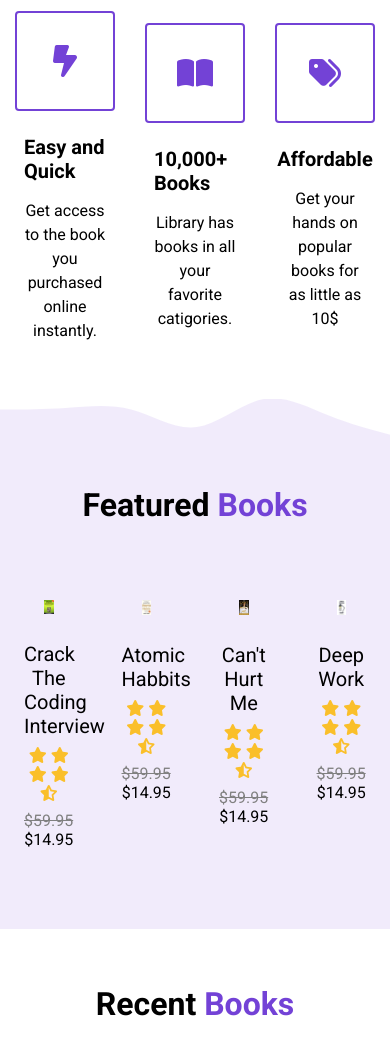
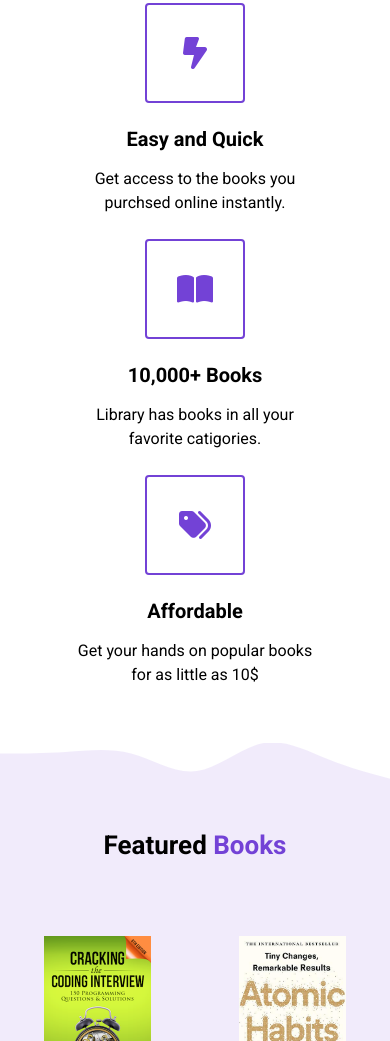
Before and after one commit to iiRazorTech/Full-Library, a plain HTML site: page index.html in a window 390 px wide. Shown: the part 959-2000 px from the top of the page. Drawn offline with Linux system fonts and the light colour scheme.

Commit message:
updated library

```diff
--- a/index.html
+++ b/index.html
@@ -73,8 +73,8 @@
                   <h3 class="highlight__subtitle">
                     Easy and Quick
                   </h3>
-                  <p class="highlight__para">
-                    Get access to the book you purchased online instantly.
+                  <p class="highlight__para ">
+                    Get access to the books <span class="highlight__para--small">you purchsed</span> online instantly.
                   </p>
               </div>
               <div class="highlight">
@@ -192,7 +192,7 @@
         <div class="container">
           <div class="row">
             <h2 class="section__title">
-              Recent <span class="purple">Books</span>
+              Featured <span class="purple">Books</span>
             </h2>
             <div class="books">
               <div class="book">
--- a/style.css
+++ b/style.css
@@ -283,6 +283,7 @@ HIGHLIGHTS
 
 .highlight__wrapper {
     display: flex;
+    flex-wrap: wrap;
 }
 
 .highlight {
@@ -290,7 +291,6 @@ HIGHLIGHTS
     width: calc(100% / 3);
     display: flex;
     align-items: center;
-    justify-content: center;
     flex-direction: column;
 }
 
@@ -315,6 +315,7 @@ HIGHLIGHTS
 .highlight__subtitle {
     font-size: 20px;
     margin-bottom: 16px;
+    text-align: center;
 }
 
 /*
@@ -427,6 +428,40 @@ footer {
     padding: 8px;
 }
 
+/*
+
+SMALL PHONES, TABLETS, LARGE SMARTPHONES
+
+*/
+
+@media (max-width: 768px) {
+    .header__description {
+        padding: 0 24px;
+    }
+
+    h1 {
+        font-size: 40px;
+    }
+
+    h2 {
+        font-size: 26px;
+    }
+
+    .button {
+        font-size: 18px;
+    }
+
+    .book {
+       width: 50%;
+    }
+}
+
+/*
+
+SMALL PHONES, LARGE SMART PHONES
+
+*/
+
 @media (max-width: 550px) {
     .nav__links {
         display: none;
@@ -435,4 +470,12 @@ footer {
     .btn__menu {
         display: block;
     }
+
+    .highlight {
+        width: 100%;
+    }
+
+    .highlight:not(:last-child) {
+        margin-bottom: 24px;
+    }
 }
```
